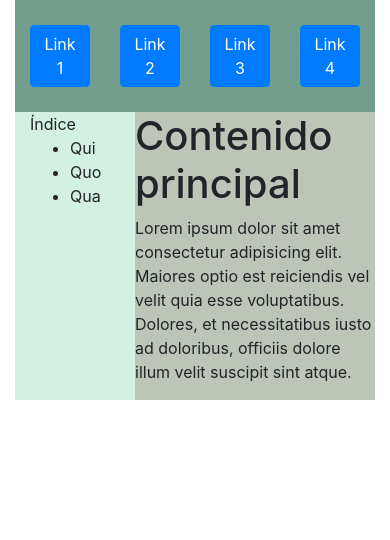
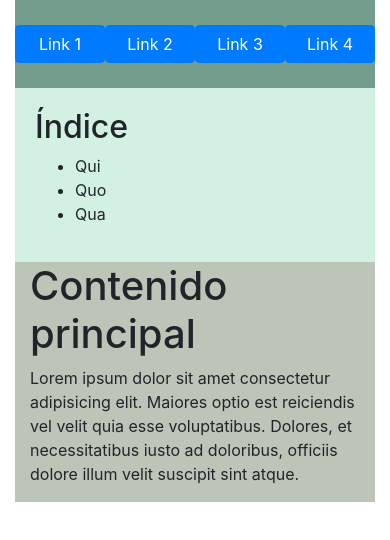
Before and after one commit to santarias/bootstrap-examen, a plain HTML site: page index.html in a window 390 px wide. Drawn offline with nearby package versions, Linux system fonts and the light colour scheme.

Commit message:
Maquetacion mobile

```diff
--- a/index.html
+++ b/index.html
@@ -15,24 +15,27 @@
 </head>
 
 <body>
-  <div class="container">
-    <header class="cabecera d-flex flex-row justify-content-around">
-      <button type="button" class="btn btn-primary col-2">Link 1</button>
-      <button type="button" class="btn btn-primary col-2">Link 2 </button>
-      <button type="button" class="btn btn-primary col-2">Link 3</button>
-      <button type="button" class="btn btn-primary col-2">Link 4</button>
+  <div class="container ">
+    <header class="cabecera d-flex flex-xs-column flex-md-row justify-content-around">
+      <button type=" button" class="btn btn-primary flex-grow-1 col-xs-6 col-md-2">Link
+        1</button>
+      <button type="button" class="btn btn-primary flex-grow-1 col-xs-6 col-md-2">Link 2
+      </button>
+      <button type="button" class="btn btn-primary flex-grow-1 col-xs-6 col-md-2">Link
+        3</button>
+      <button type="button" class="btn btn-primary flex-grow-1 col-xs-6 col-md-2">Link
+        4</button>
     </header>
-    <div class="d-flex ">
-
-      <aside class="indice col-4">
-        Índice
+    <div class="d-flex  flex-md-row flex-column vh-100">
+      <aside class="indice col-xs-6 col-md-4">
+        <h2>Índice</h2>
         <ul>
           <li>Qui</li>
           <li>Quo</li>
           <li>Qua</li>
         </ul>
       </aside>
-      <main class="contenido">
+      <main class="contenido col-xs-6 col-md-8">
         <h1>Contenido principal</h1>
         <p>Lorem ipsum dolor sit amet consectetur adipisicing elit. Maiores optio est
           reiciendis vel velit quia esse voluptatibus. Dolores, et necessitatibus iusto ad
--- a/styles/index.css
+++ b/styles/index.css
@@ -5,6 +5,7 @@
 
 .indice{
   background: #d2f1e3;
+  padding: 20px;
 }
 
 .contenido{
```
